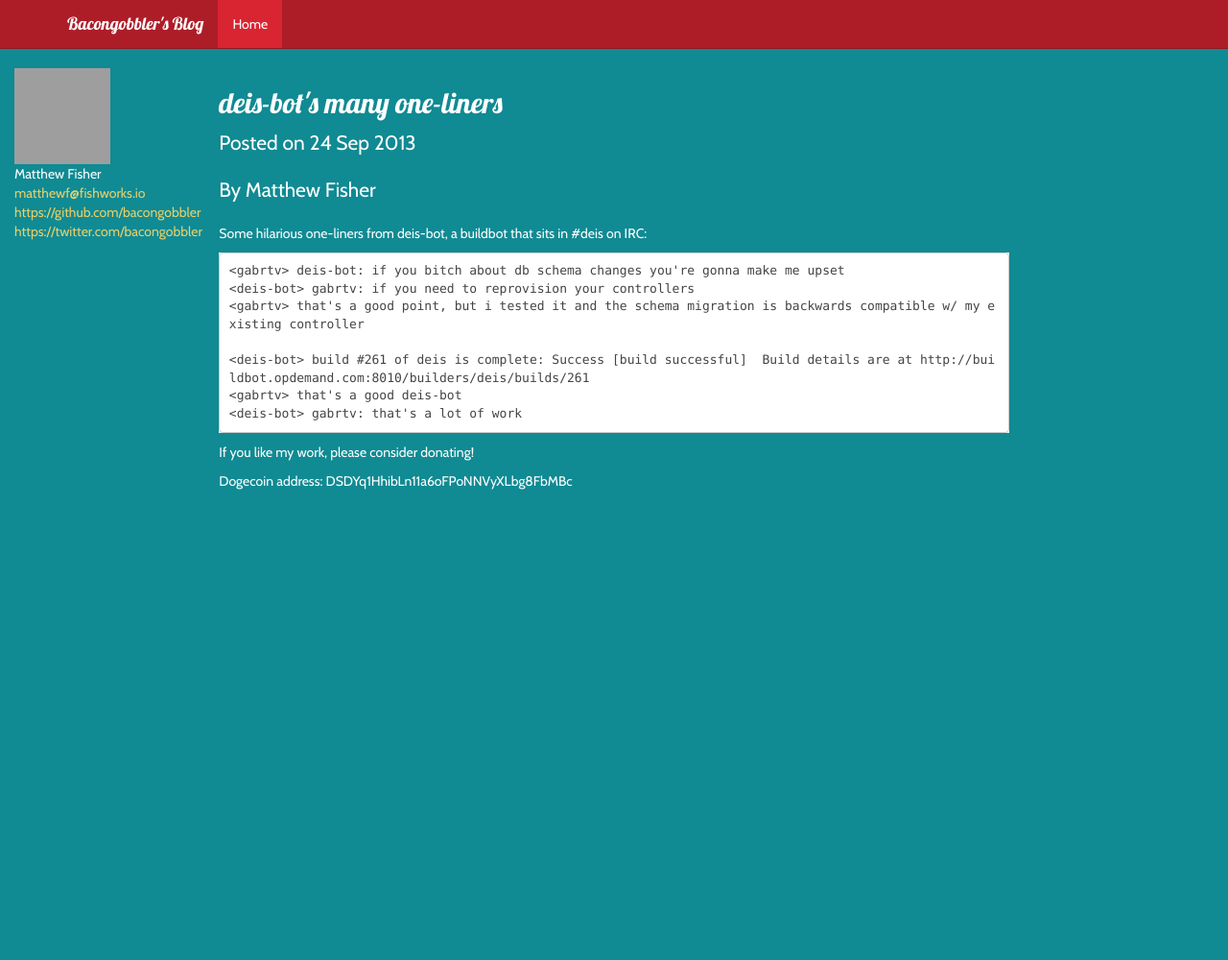
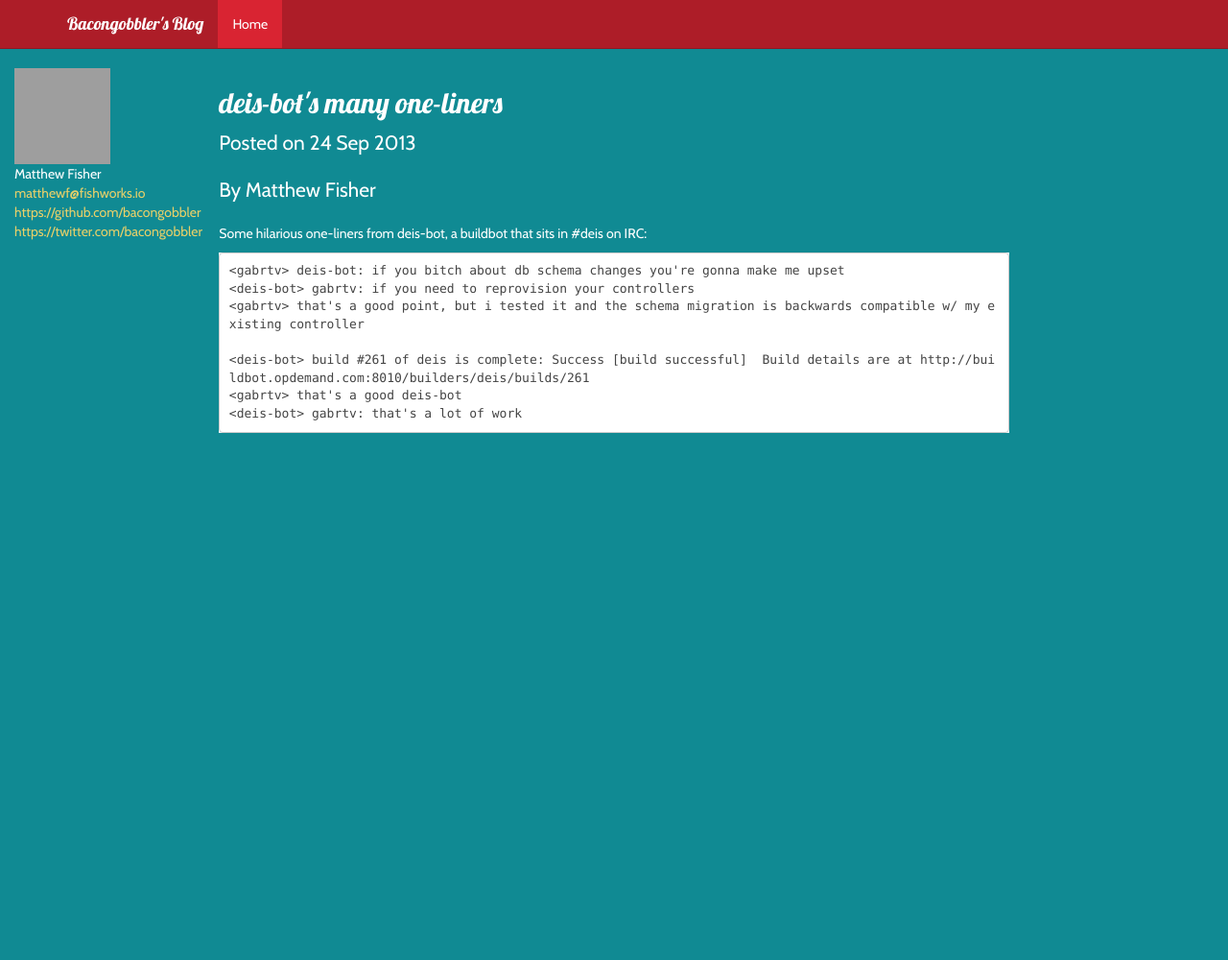
Before and after one commit to bacongobbler/bacongobbler.github.io, a Jekyll site: the page built from _posts/2013-09-24-hilarity-from-deis-bot.md, in a window 1280 px wide. Shown: the whole page at 96% size. Built offline with Jekyll 4.4.1, drawn with Linux system fonts in a browser that asks for light colours; grey boxes are pictures that could not be loaded.

Commit message:
remove donation note

```diff
--- a/_layouts/post.html
+++ b/_layouts/post.html
@@ -5,8 +5,6 @@ layout: default
 <p class="lead">Posted on {{ page.date | date_to_string }}</p>
 <p class="lead">By {{ page.author }}</p>
 {{ content }}
-<p>If you like my work, please consider donating!</p>
-<p>Dogecoin address: DSDYq1HhibLn11a6oFPoNNVyXLbg8FbMBc</p>
 {% if page.comments %}
   <div id="disqus_thread"></div>
   <script type="text/javascript">
```
